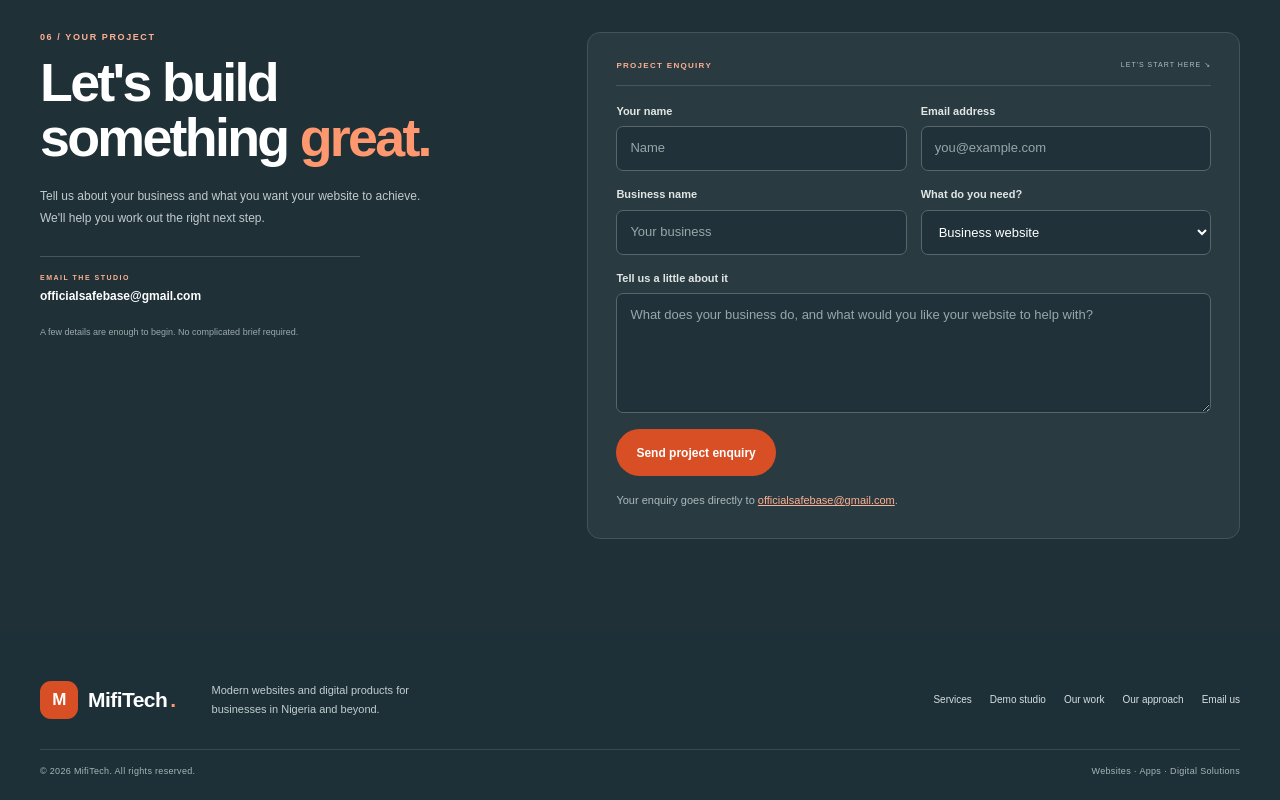
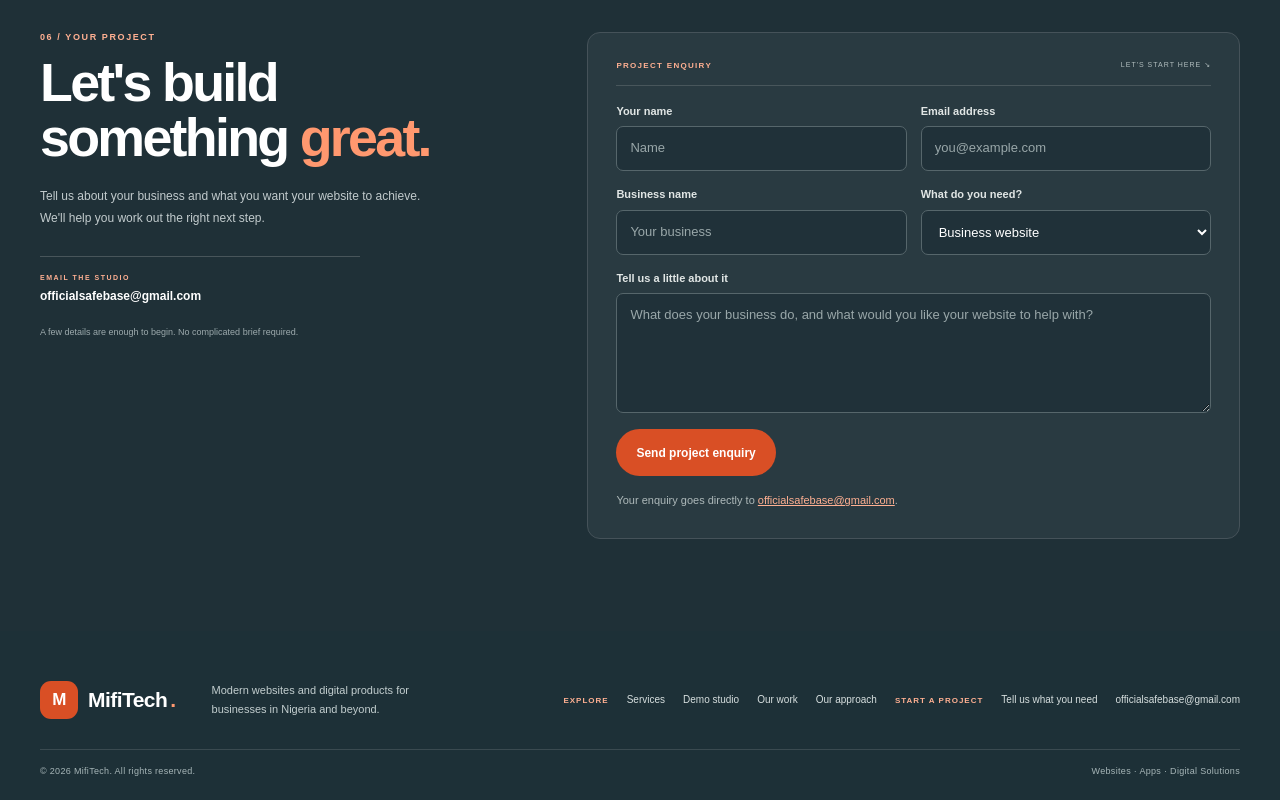
Before and after one commit to MrDan001/mifitech-portfolio, a Next.js app: page / in a window 1280 px wide. Shown: the part 6034-6834 px from the top of the page. Built offline with nearby package versions, Linux system fonts and the light colour scheme; no server answers; the database is empty.

Commit message:
Keep editable footer content connected to homepage

```diff
--- a/app/globals.css
+++ b/app/globals.css
@@ -800,3 +800,11 @@ html{scroll-behavior:smooth}body{margin:0;background:#fbf9f4;color:#203139}butto
     font-size: 8px;
   }
 }
+
+.studio-footer-main nav>.studio-footer-nav-label {
+  color: #ffb092;
+  font-size: 8px;
+  font-weight: 800;
+  letter-spacing: 1px;
+  white-space: nowrap;
+}
--- a/app/page.tsx
+++ b/app/page.tsx
@@ -112,8 +112,11 @@ export default async function Home() {
             </Link>
             <p>{content.footer.tagline}</p>
             <nav aria-label="Footer navigation">
+              <span className="studio-footer-nav-label">{content.footer.exploreLabel}</span>
               {content.navigation.slice(0, 4).map((item) => <Link key={item.label} href={item.href}>{item.label}</Link>)}
-              <a href={`mailto:${section.contact.email}`}>Email us</a>
+              <span className="studio-footer-nav-label">{content.footer.projectLabel}</span>
+              <a href="#contact">{content.footer.projectCta}</a>
+              <a href={'mailto:' + section.contact.email}>{section.contact.email}</a>
             </nav>
           </div>
           <div className="studio-footer-bottom">
```
